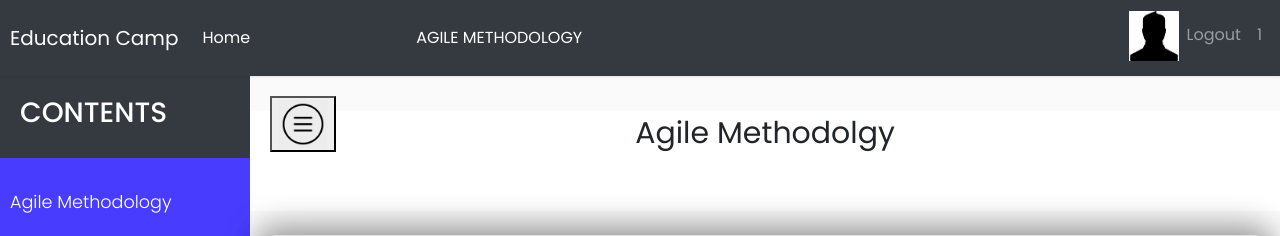
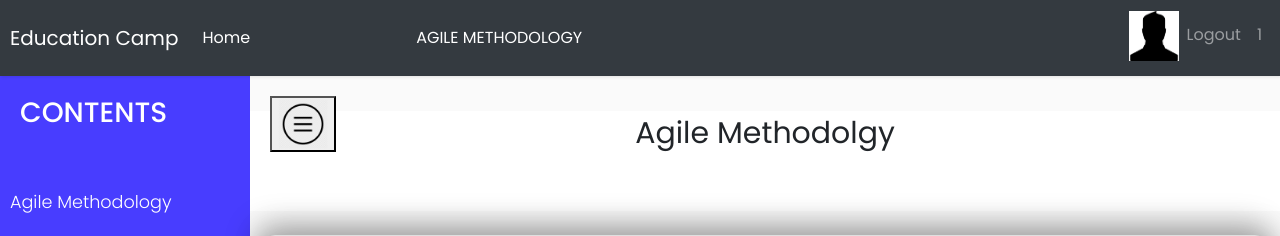
Before and after one commit to draj2931/Agile-Web-Applicaion-project-2, a Flask app: page /material/1 in a window 1280 px wide. Shown: the top 236 px of the page. Run offline with Flask 2, Linux system fonts and the light colour scheme; some libraries are stand-ins or nearby versions.

```diff
--- a/Project/static/css/material_style.css
+++ b/Project/static/css/material_style.css
@@ -93,7 +93,7 @@ a:focus {
 
 #sidebar .sidebar-header {
   padding: 20px;
-  background: #343a40;
+  background: #483dff;
 }
 
 #sidebar ul.components {
@@ -264,7 +264,3 @@ a.article:hover {
   list-style-type: square;
   align-items: center;
 }
-.card-text > li{
-  text-align: left;
-  align-items: flex-start;
-}
```
